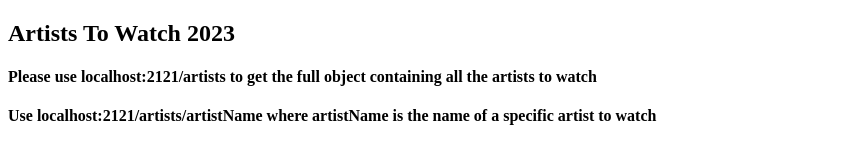
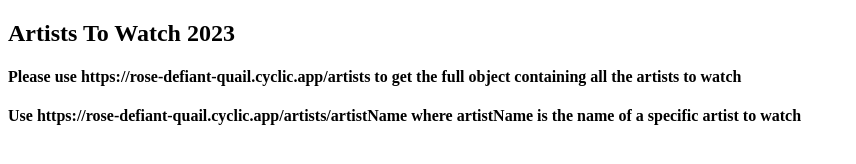
Before and after one commit to obi-sammy/artists-to-watch-api, a website: page index.html in a window 1280 px wide. Shown: the whole page, without its empty margins (0-856 px from the left). Drawn offline with Linux system fonts and the light colour scheme.

Commit message:
updated the links in the html file

```diff
--- a/index.html
+++ b/index.html
@@ -8,7 +8,7 @@
 </head>
 <body>
     <h2>Artists To Watch 2023</h2>
-    <h4>Please use localhost:2121/artists to get the full object containing all the artists to watch</h4>
-    <h4>Use localhost:2121/artists/artistName where artistName is the name of a specific artist to watch</h4>
+    <h4>Please use https://rose-defiant-quail.cyclic.app/artists to get the full object containing all the artists to watch</h4>
+    <h4>Use https://rose-defiant-quail.cyclic.app/artists/artistName where artistName is the name of a specific artist to watch</h4>
 </body>
 </html>
--- a/server.js
+++ b/server.js
@@ -131,7 +131,7 @@ app.get('/artists/:artistName', (request, response) => {
     }else{
         response.status(404).send(
             `<h1>Artist not found on the server</h1>
-            <h2>Go to localhost:2121/artists</h2>`)
+            <h2>Go to https://rose-defiant-quail.cyclic.app/artists</h2>`)
     }
 })
 
```
